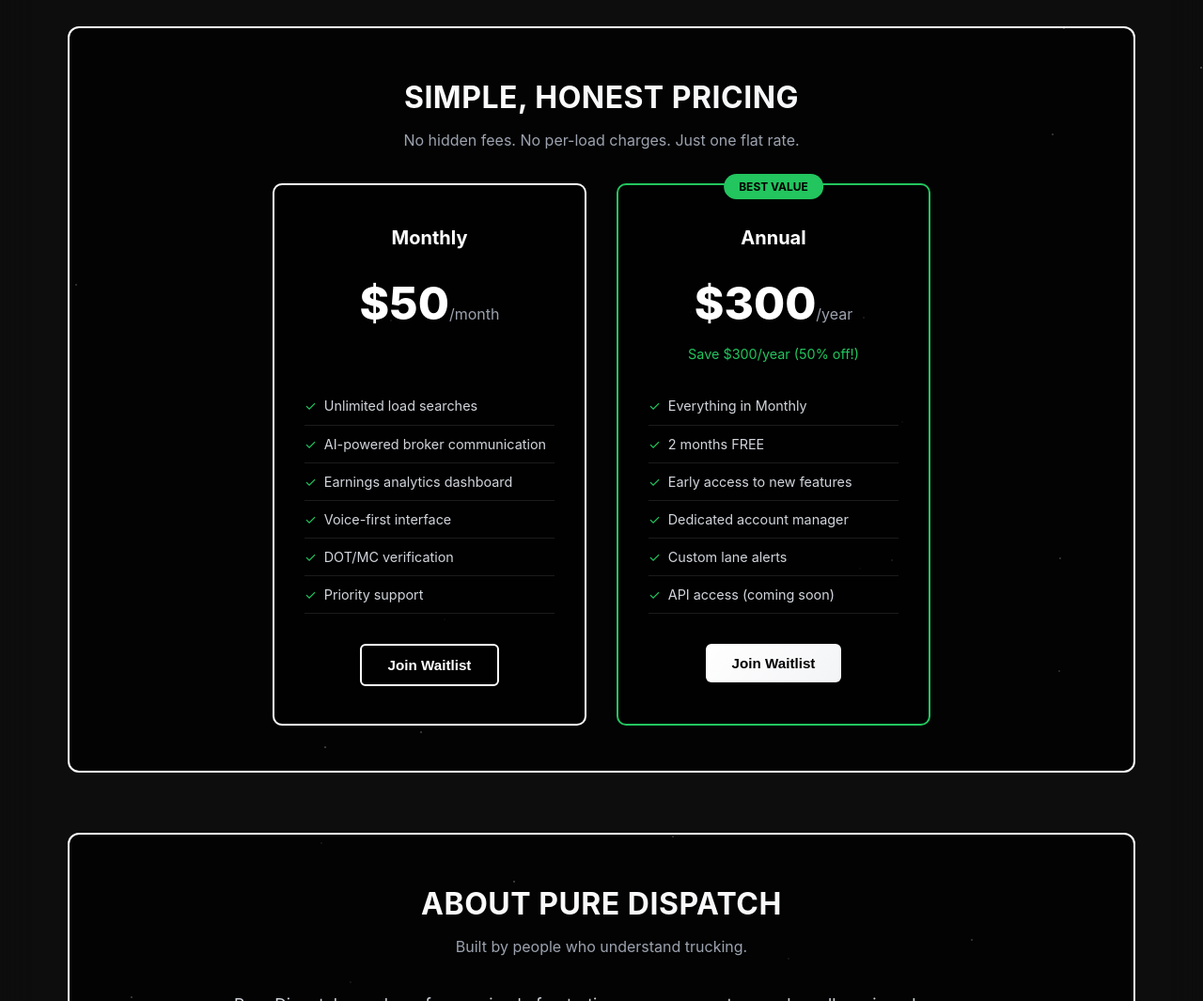
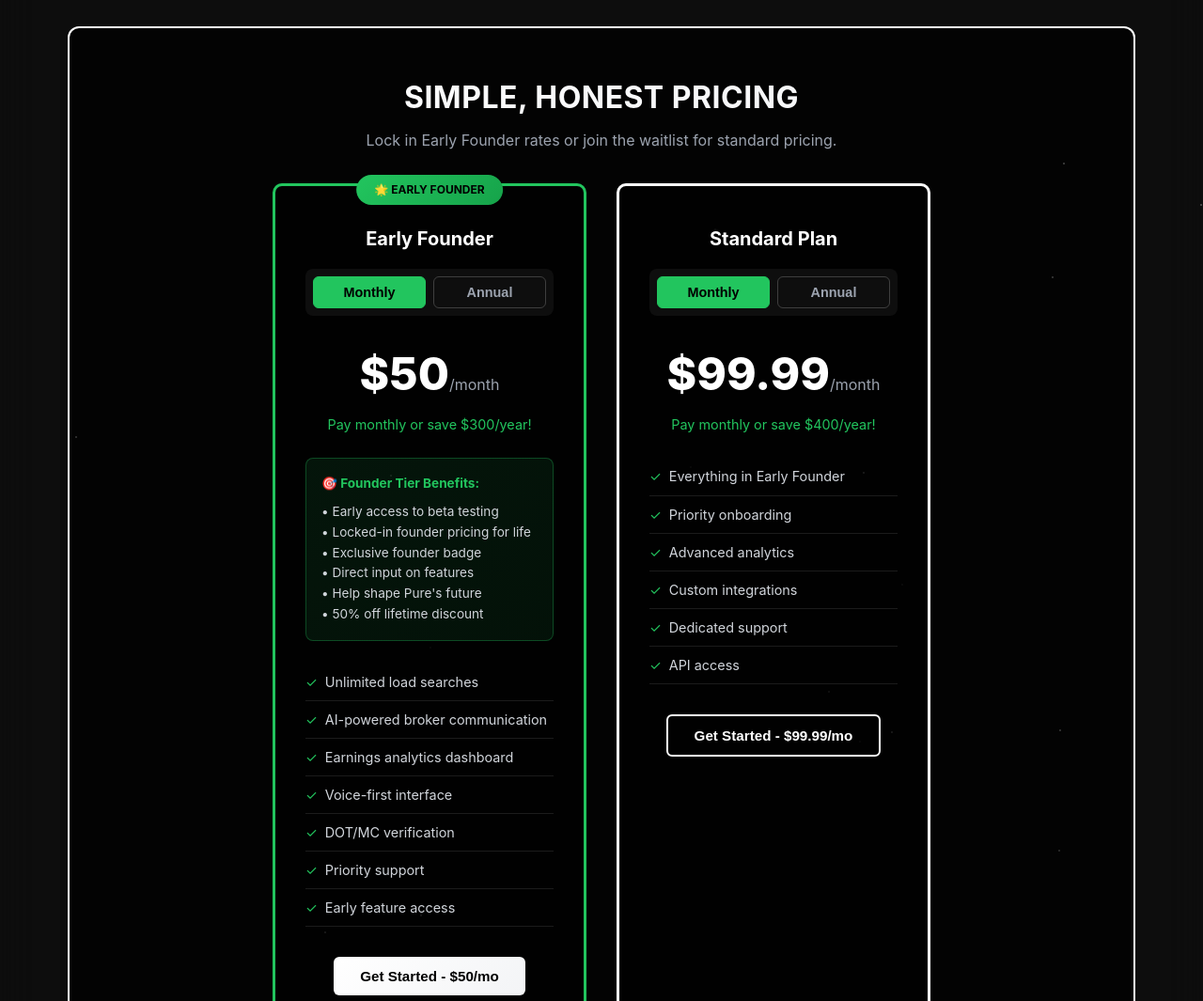
Before and after one commit to trucknaround/pure-dispatch-landing, a plain HTML site: page index.html in a window 1280 px wide. Shown: the part 2060-3125 px from the top of the page at 94% size. Drawn offline with Linux system fonts and the light colour scheme.

Commit message:
Update index.html

```diff
--- a/index.html
+++ b/index.html
@@ -337,7 +337,7 @@
         }
         .pricing-card {
             background: rgba(0, 0, 0, 0.6);
-            border: 2px solid #ffffff;
+            border: 3px solid #ffffff;
             padding: 2.5rem 2rem;
             border-radius: 10px;
             text-align: center;
@@ -353,17 +353,79 @@
             position: relative;
         }
         .pricing-card.featured::before {
-            content: 'BEST VALUE';
+            content: '🌟 EARLY FOUNDER';
             position: absolute;
             top: -12px;
             left: 50%;
             transform: translateX(-50%);
-            background: #22c55e;
+            background: linear-gradient(135deg, #22c55e, #16a34a);
             color: #000;
-            padding: 0.25rem 1rem;
+            padding: 0.4rem 1.2rem;
             border-radius: 20px;
             font-size: 0.75rem;
             font-weight: 700;
+        }
+        .pricing-period-selector {
+            display: grid;
+            grid-template-columns: 1fr 1fr;
+            gap: 0.5rem;
+            margin-bottom: 1.5rem;
+            background: rgba(255,255,255,0.05);
+            padding: 0.5rem;
+            border-radius: 8px;
+        }
+        .period-btn {
+            background: transparent;
+            border: 1px solid rgba(255,255,255,0.2);
+            color: #9ca3af;
+            padding: 0.5rem 1rem;
+            border-radius: 6px;
+            cursor: pointer;
+            transition: all 0.3s;
+            font-size: 0.9rem;
+            font-weight: 600;
+        }
+        .period-btn.active {
+            background: #22c55e;
+            color: #000;
+            border-color: #22c55e;
+        }
+        .period-btn:hover:not(.active) {
+            background: rgba(255,255,255,0.1);
+            border-color: rgba(255,255,255,0.4);
+        }
+        .founder-info {
+            background: linear-gradient(135deg, rgba(34, 197, 94, 0.1), rgba(22, 163, 74, 0.1));
+            border: 1px solid rgba(34, 197, 94, 0.3);
+            border-radius: 8px;
+            padding: 1rem;
+            margin-bottom: 1.5rem;
+            text-align: left;
+            font-size: 0.85rem;
+            line-height: 1.6;
+            color: #d1d5db;
+        }
+        .founder-info strong {
+            color: #22c55e;
+            display: block;
+            margin-bottom: 0.5rem;
+        }
+        .payment-btn {
+            position: relative;
+            overflow: hidden;
+        }
+        .payment-btn.loading::after {
+            content: '';
+            position: absolute;
+            top: 50%;
+            left: 50%;
+            width: 20px;
+            height: 20px;
+            margin: -10px 0 0 -10px;
+            border: 2px solid rgba(255,255,255,0.3);
+            border-top-color: #fff;
+            border-radius: 50%;
+            animation: spin 0.8s linear infinite;
         }
         .pricing-card h3 {
             color: #ffffff;
@@ -758,12 +820,25 @@
         <!-- Pricing Section -->
         <section id="pricing" class="section">
             <h2 class="section-title">SIMPLE, HONEST PRICING</h2>
-            <p class="section-subtitle">No hidden fees. No per-load charges. Just one flat rate.</p>
+            <p class="section-subtitle">Lock in Early Founder rates or join the waitlist for standard pricing.</p>
             <div class="pricing-grid">
-                <div class="pricing-card">
-                    <h3>Monthly</h3>
-                    <div class="pricing-amount">$50<span>/month</span></div>
-                    <div class="pricing-savings">&nbsp;</div>
+                <div class="pricing-card featured">
+                    <h3>Early Founder</h3>
+                    <div class="pricing-period-selector">
+                        <button class="period-btn active" onclick="selectPeriod(this, 'founder', 'monthly')">Monthly</button>
+                        <button class="period-btn" onclick="selectPeriod(this, 'founder', 'annual')">Annual</button>
+                    </div>
+                    <div class="pricing-amount" id="founder-price">$50<span>/month</span></div>
+                    <div class="pricing-savings" id="founder-savings">Pay monthly or save $300/year!</div>
+                    <div class="founder-info">
+                        <strong>🎯 Founder Tier Benefits:</strong>
+                        • Early access to beta testing<br>
+                        • Locked-in founder pricing for life<br>
+                        • Exclusive founder badge<br>
+                        • Direct input on features<br>
+                        • Help shape Pure's future<br>
+                        • 50% off lifetime discount
+                    </div>
                     <ul class="pricing-features">
                         <li>Unlimited load searches</li>
                         <li>AI-powered broker communication</li>
@@ -771,22 +846,31 @@
                         <li>Voice-first interface</li>
                         <li>DOT/MC verification</li>
                         <li>Priority support</li>
+                        <li>Early feature access</li>
                     </ul>
-                    <button class="btn btn-secondary" onclick="document.getElementById('waitlist-form-section').scrollIntoView({behavior:'smooth'})">Join Waitlist</button>
+                    <button class="btn btn-primary payment-btn" id="founder-btn">
+                        Get Started - $50/mo
+                    </button>
                 </div>
-                <div class="pricing-card featured">
-                    <h3>Annual</h3>
-                    <div class="pricing-amount">$300<span>/year</span></div>
-                    <div class="pricing-savings">Save $300/year (50% off!)</div>
+                <div class="pricing-card">
+                    <h3>Standard Plan</h3>
+                    <div class="pricing-period-selector">
+                        <button class="period-btn active" onclick="selectPeriod(this, 'standard', 'monthly')">Monthly</button>
+                        <button class="period-btn" onclick="selectPeriod(this, 'standard', 'annual')">Annual</button>
+                    </div>
+                    <div class="pricing-amount" id="standard-price">$99.99<span>/month</span></div>
+                    <div class="pricing-savings" id="standard-savings">Pay monthly or save $400/year!</div>
                     <ul class="pricing-features">
-                        <li>Everything in Monthly</li>
-                        <li>2 months FREE</li>
-                        <li>Early access to new features</li>
-                        <li>Dedicated account manager</li>
-                        <li>Custom lane alerts</li>
-                        <li>API access (coming soon)</li>
+                        <li>Everything in Early Founder</li>
+                        <li>Priority onboarding</li>
+                        <li>Advanced analytics</li>
+                        <li>Custom integrations</li>
+                        <li>Dedicated support</li>
+                        <li>API access</li>
                     </ul>
-                    <button class="btn btn-primary" onclick="document.getElementById('waitlist-form-section').scrollIntoView({behavior:'smooth'})">Join Waitlist</button>
+                    <button class="btn btn-secondary payment-btn" id="standard-btn">
+                        Get Started - $99.99/mo
+                    </button>
                 </div>
             </div>
         </section>
@@ -870,7 +954,7 @@
             </div>
             <div class="footer-section">
                 <h4>Contact</h4>
-                <p>Email: <a href="mailto:contact@puredispatch.co.site" style="color: #d1d5db;">contact@puredispatch.co.site</a></p>
+                <p>Email: <a href="/cdn-cgi/l/email-protection#f99a96978d989a8db9898c8b9c9d908a89988d9a91d79a96d78a908d9c" style="color: #d1d5db;"><span class="__cf_email__" data-cfemail="6f0c00011b0e0c1b2f1f1a1d0a0b061c1f0e1b0c07410c00411c061b0a">[email&#160;protected]</span></a></p>
                 <p>Location: Gloucester City, NJ</p>
             </div>
         </div>
@@ -879,7 +963,7 @@
         </div>
     </footer>
 
-    <script data-cfasync="false" src="/cdn-cgi/scripts/5c5dd728/cloudflare-static/email-decode.min.js"></script><script>
+    <script data-cfasync="false" src="/cdn-cgi/scripts/5c5dd728/cloudflare-static/email-decode.min.js"></script><script data-cfasync="false" src="/cdn-cgi/scripts/5c5dd728/cloudflare-static/email-decode.min.js"></script><script>
     // Backend URL
     const BACKEND_URL = 'https://pure-dispatch-stripe-backend.vercel.app';
 
```
